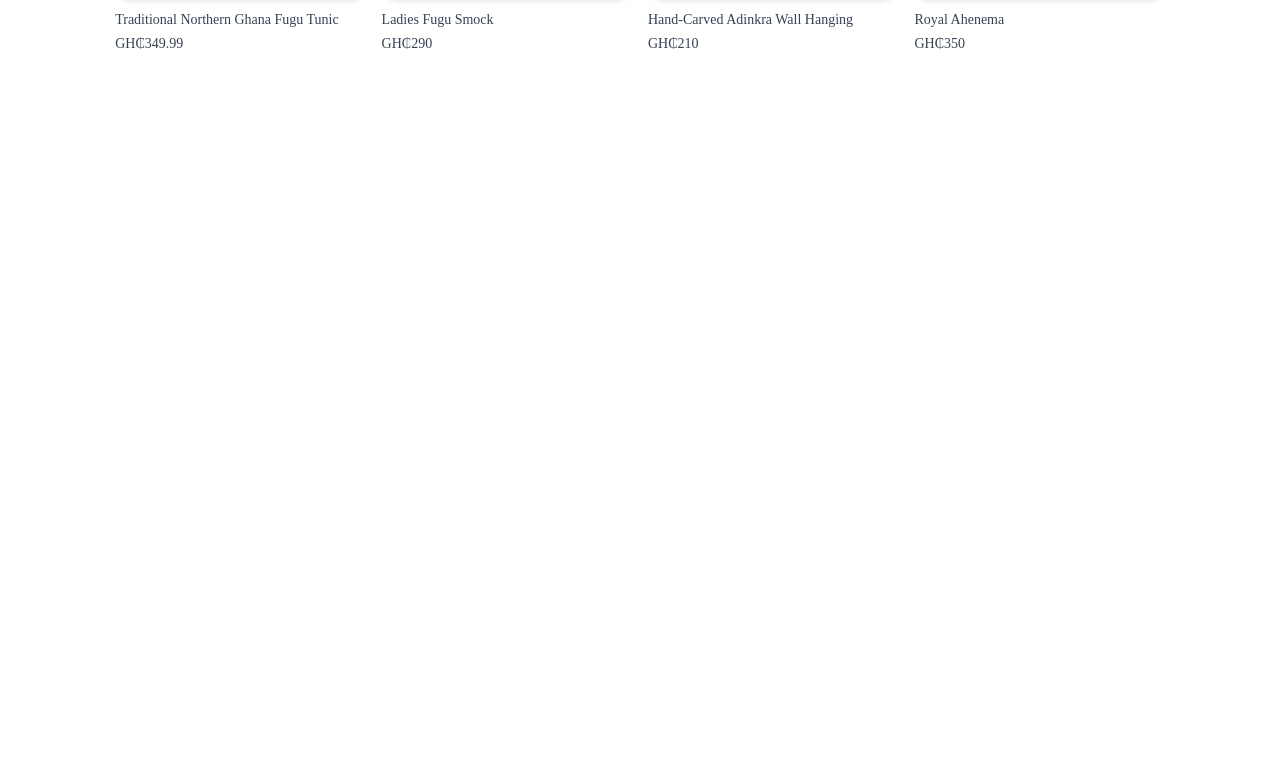
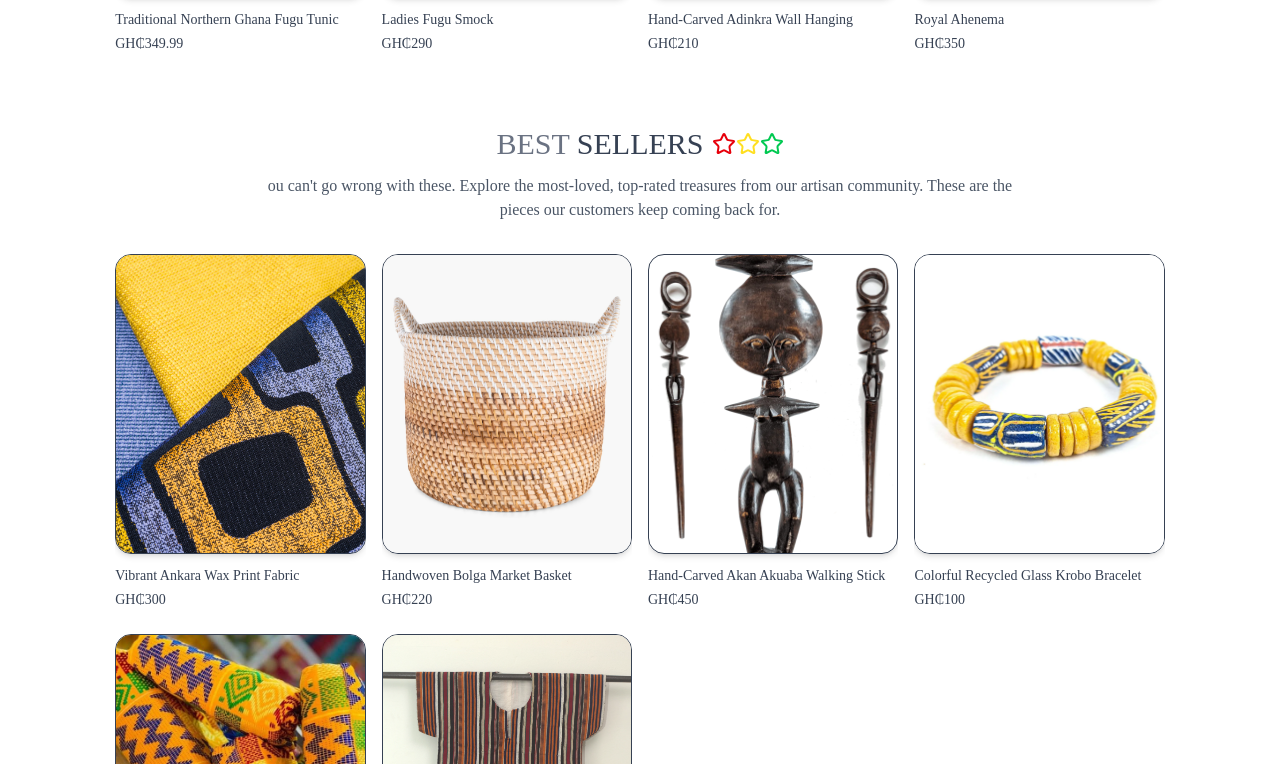
Before and after one commit to aklademarco/GHANA-MARKET-PLACE, a React (Vite) app: page / in a window 1280 px wide. Shown: the part 1876-2640 px from the top of the page. Before the commit the page ends 1970 px from the top, so only its background shows below. Built offline with nearby package versions, Linux system fonts and the light colour scheme.

Commit message:
feat: add BestSeller component to display top-rated products and update Home page

```diff
--- a/src/assets/assets.js
+++ b/src/assets/assets.js
@@ -43,7 +43,7 @@
     subCategory: "Necklace",
     size: ["One fits most"],
     date: 46,
-    bestSeller: true,
+    bestSeller: false,
   },
   {
     id: "",
@@ -82,7 +82,7 @@
     subCategory: "Sculptures",
     size: ["Small (8-inch)", "Medium (12-inch)"],
     date: 46,
-    bestSeller: true,
+    bestSeller: false,
   },
   {
     id: "",
@@ -121,7 +121,7 @@
     subCategory: "Bag",
     size: ["Free sizes"],
     date: 46,
-    bestSeller: true,
+    bestSeller: false,
   },
   {
     id: "",
@@ -147,7 +147,7 @@
     subCategory: "Men's Clothing",
     size: ["Medium", "Large", "X-Large"],
     date: 46,
-    bestSeller: true,
+    bestSeller: false,
   },
   {
     id: "",
@@ -156,8 +156,8 @@
       "Wear a masterpiece of Northern Ghanaian tradition. This authentic Fugu smock is meticulously hand-loomed from pure cotton and tailored for a flattering, feminine silhouette. More than just a dress, it's a piece of wearable art, featuring the intricate embroidery around the neckline that makes the Batakari so revered.",
     price: 290,
     image: [LadiesFuguSmock],
-    category: "",
-    subCategory: "",
+    category: "Fashion",
+    subCategory: "Women clothing ",
     size: ["Medium", "Large", "X-Large"],
     date: 46,
     bestSeller: true,
@@ -173,7 +173,7 @@
     subCategory: "Wall Art",
     size: ["Medium (12-inch)", "Large (18-inch)"],
     date: 46,
-    bestSeller: true,
+    bestSeller: false,
   },
   {
     id: "",
--- /dev/null
+++ b/src/components/BestSeller.jsx
@@ -0,0 +1,38 @@
+import React, { useContext, useEffect, useState } from 'react'
+import { shopContext } from '../context/shopContext'
+import Title from './Title';
+import ProductItems from "./ProductItems";
+
+const bestSeller = () => {
+    const {products}= useContext(shopContext);
+    const [bestSeller,setBestSeller] = useState([]);
+    useEffect (()=>{
+        const bestProduct = products.filter((item)=>(item.bestSeller));
+        setBestSeller(bestProduct.slice(0,6))
+    },[])
+  return (
+    <div className="my-10">
+      <div className="text-center text-3xl py-8">
+        <Title text1={"BEST"} text2={"SELLERS"} />
+        <p className="w-3/4 m-auto text-xs sm:text:sm md:text-base text-gray-600">
+          ou can't go wrong with these. Explore the most-loved, top-rated
+          treasures from our artisan community. These are the pieces our
+          customers keep coming back for.
+        </p>
+      </div>
+      <div className="grid grid-cols-2 sm:grid-cols-3 md:grid-cols-4 lg:grid-cols-4 gap-4 gap-y-6">
+        {bestSeller.map((item, index) => (
+          <ProductItems
+            key={index}
+            di={item.id}
+            image={item.image}
+            name={item.name}
+            price={item.price}
+          />
+        ))}
+      </div>
+    </div>
+  );
+}
+
+export default bestSeller
--- a/src/index.css
+++ b/src/index.css
@@ -27,3 +27,10 @@
   margin: 0;
   padding: 0;
 }
+
+@media (max-width:640px) {
+  a.active{
+    background-color: gold;
+    color: black;
+  }
+}
--- a/src/pages/Home.jsx
+++ b/src/pages/Home.jsx
@@ -1,12 +1,14 @@
 import React from 'react'
 import Hero from '../components/Hero'
 import LatestCollection from '../components/LatestCollection'
+import BestSeller from '../components/BestSeller'
 
 const Home = () => {
   return (
     <div>
       <Hero />
       <LatestCollection/>
+      <BestSeller/>
     </div>
   )
 }
```
